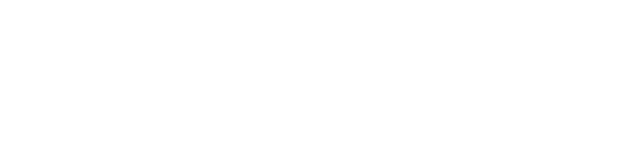
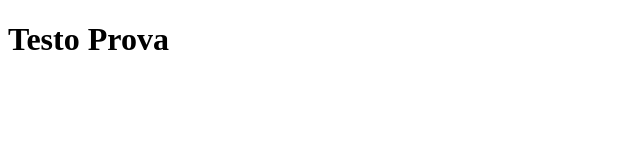
Before and after one commit to AndreaZanfretta/git-test, a plain HTML site: page index.html in a window 1280 px wide. Shown: the whole page, without its empty margins (0-640 px from the left). Drawn offline with Linux system fonts and the light colour scheme.

Commit message:
index: aggiunto h1

```diff
--- a/index.html
+++ b/index.html
@@ -7,6 +7,7 @@
     <title>Test</title>
 </head>
 <body>
+    <h1>Testo Prova</h1>
 
 </body>
 </html>
```
